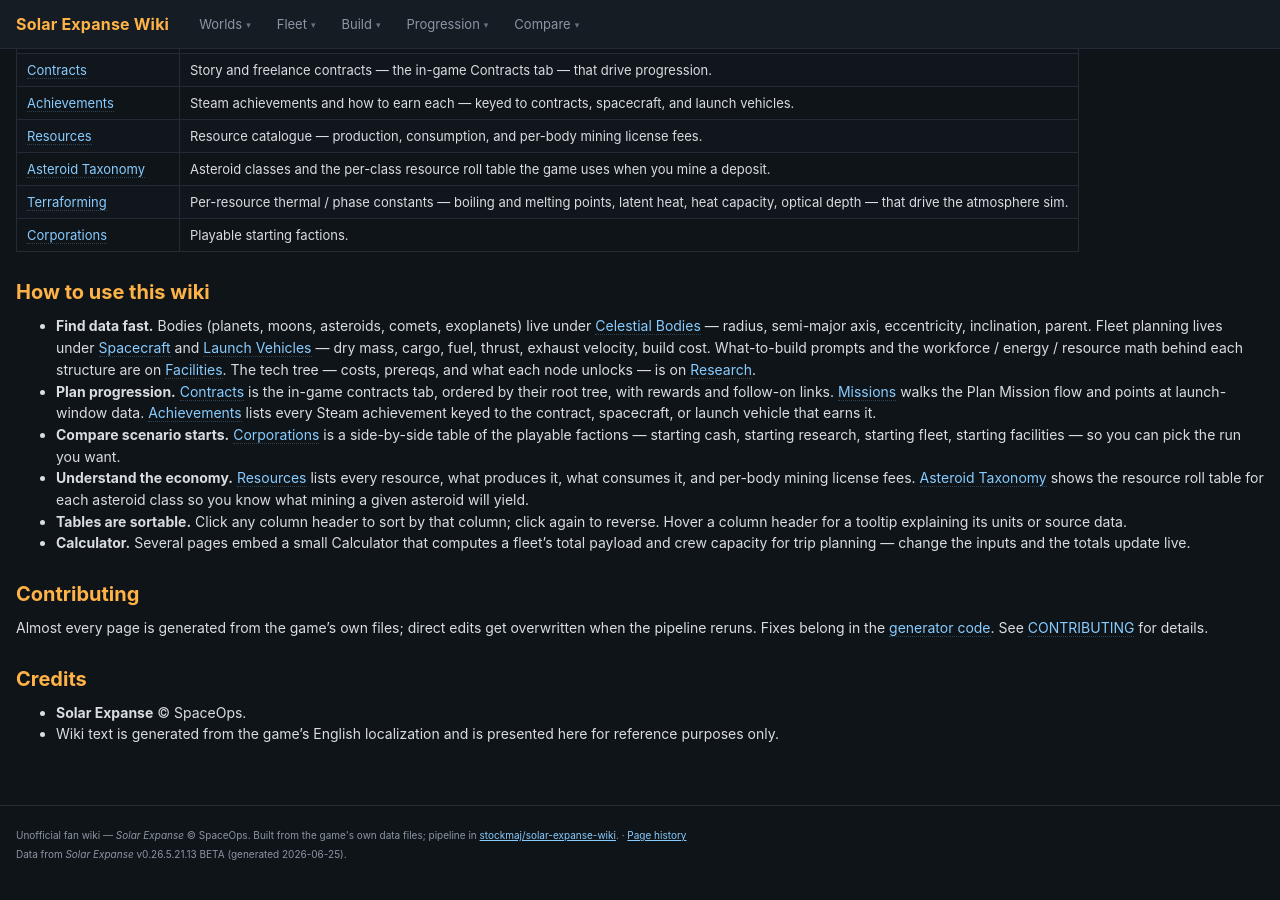
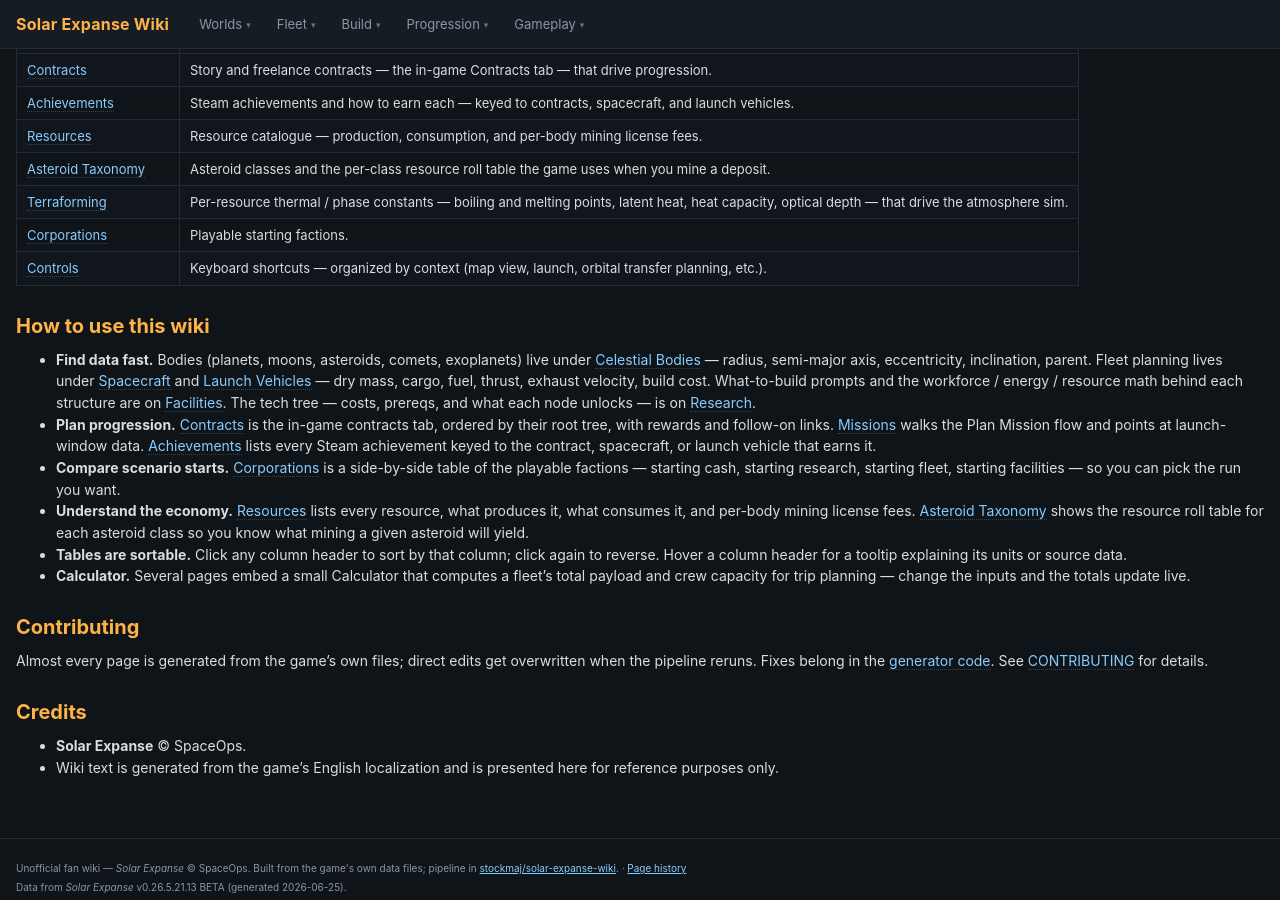
Before and after one commit to stockmaj/solar-expanse-wiki, a Jekyll site: the page built from docs/README.md, in a window 1280 px wide and 900 px high, scrolled down 525 px. Built offline with Jekyll 4.4.1, drawn with Linux system fonts in a browser that asks for light colours; our own code applies the rules of GitHub Pages for plain Markdown files.

Commit message:
Add controls page and rename Compare nav group to Gameplay
Keyboard shortcuts extracted from decompiled source and verified against
active game scenes — only InputManager, UIManager, HighlightHoverObject,
and TextIntUpDown bindings included. Dead-code controllers (LaunchUI,
ReentryUI, Lambert/Transfer scene controllers) are excluded.

Co-Authored-By: Claude Sonnet 4.6 <noreply@anthropic.com>

```diff
--- a/docs/README.md
+++ b/docs/README.md
@@ -24,6 +24,7 @@ the names, descriptions, and stat tables here match exactly what you see in-game
 | [Asteroid Taxonomy](asteroid-taxonomy/) | Asteroid classes and the per-class resource roll table the game uses when you mine a deposit. |
 | [Terraforming](terraforming/) | Per-resource thermal / phase constants — boiling and melting points, latent heat, heat capacity, optical depth — that drive the atmosphere sim. |
 | [Corporations](corporations/) | Playable starting factions. |
+| [Controls](controls.md) | Keyboard shortcuts — organized by context (map view, launch, orbital transfer planning, etc.). |
 
 ## How to use this wiki
 
--- a/docs/_layouts/default.html
+++ b/docs/_layouts/default.html
@@ -93,14 +93,15 @@
           </div>
         </div>
 
-        {%- comment -%} ---- Compare ---- {%- endcomment -%}
-        {%- assign compare_active = false -%}
-        {%- if u contains '/corporations' or u contains '/calculator' -%}{%- assign compare_active = true -%}{%- endif -%}
-        <div class="nav-group{% if compare_active %} active{% endif %}">
-          <button class="nav-trigger" type="button" aria-haspopup="true" aria-expanded="false">Compare<span class="nav-caret" aria-hidden="true">▾</span></button>
+        {%- comment -%} ---- Gameplay ---- {%- endcomment -%}
+        {%- assign gameplay_active = false -%}
+        {%- if u contains '/corporations' or u contains '/calculator' or u contains '/controls' -%}{%- assign gameplay_active = true -%}{%- endif -%}
+        <div class="nav-group{% if gameplay_active %} active{% endif %}">
+          <button class="nav-trigger" type="button" aria-haspopup="true" aria-expanded="false">Gameplay<span class="nav-caret" aria-hidden="true">▾</span></button>
           <div class="nav-dropdown" role="menu">
             <a href="{{ '/corporations/' | relative_url }}"{% if u contains '/corporations' %} class="active"{% endif %}>Corporations</a>
             <a href="{{ '/calculator.html' | relative_url }}"{% if u contains '/calculator' %} class="active"{% endif %}>Calculator</a>
+            <a href="{{ '/controls.html' | relative_url }}"{% if u contains '/controls' %} class="active"{% endif %}>Controls</a>
           </div>
         </div>
       </nav>
```
Also changed, not shown: docs/controls.md (added, +37 -0 lines).
